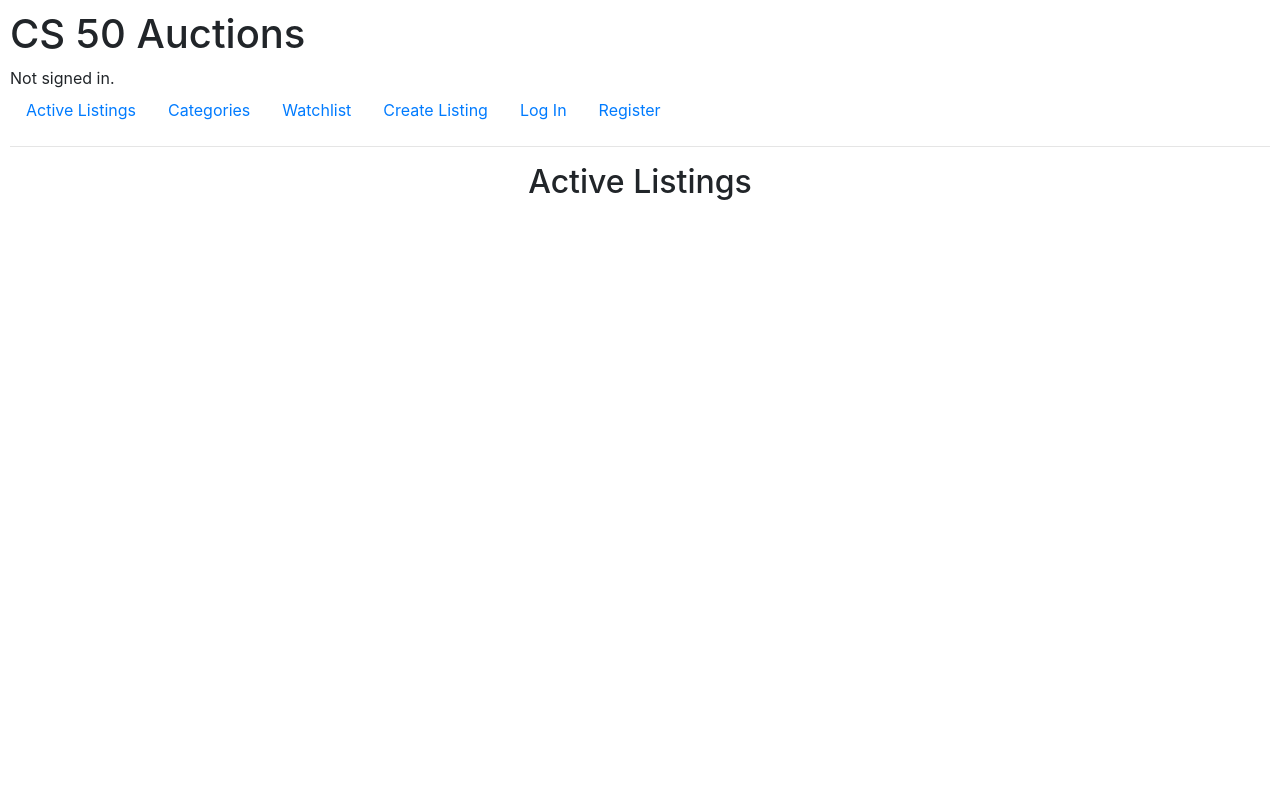
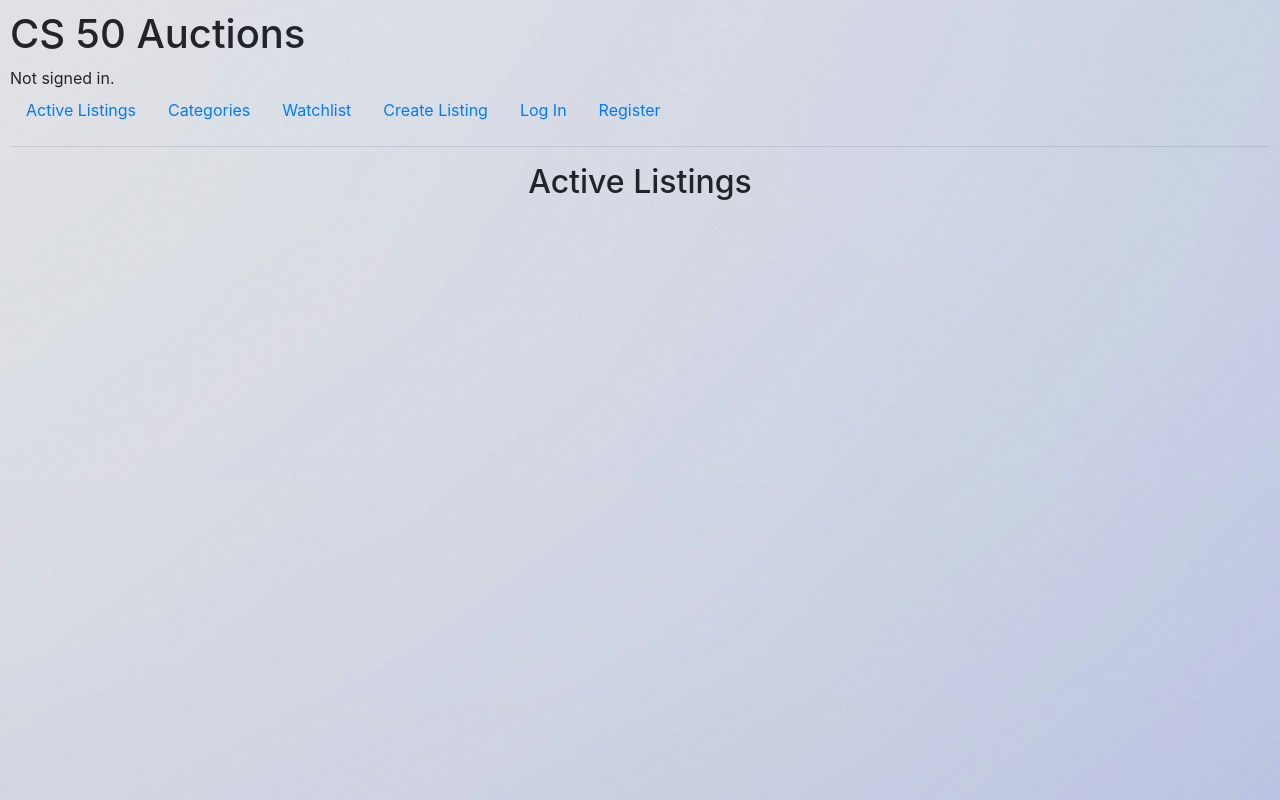
Before and after one commit to Felipe-dot/CS50-Commerce, a Django app: template auctions/templates/auctions/index.html in a window 1280 px wide. Run offline with Django 3.2, Linux system fonts and the light colour scheme; the template is opened without the code that fills it, so the values that code supplies are empty; some libraries are stand-ins or nearby versions.

Commit message:
Add background body image

```diff
--- a/auctions/static/auctions/styles.css
+++ b/auctions/static/auctions/styles.css
@@ -1,3 +1,6 @@
 body {
-    padding: 10px;
+  background-image: url("/static/images/background.jpg");
+  background-position: center;
+  height: 100vh;
+  padding: 10px;
 }
```
Also changed, not shown: auctions/static/images/background.jpg (added).
